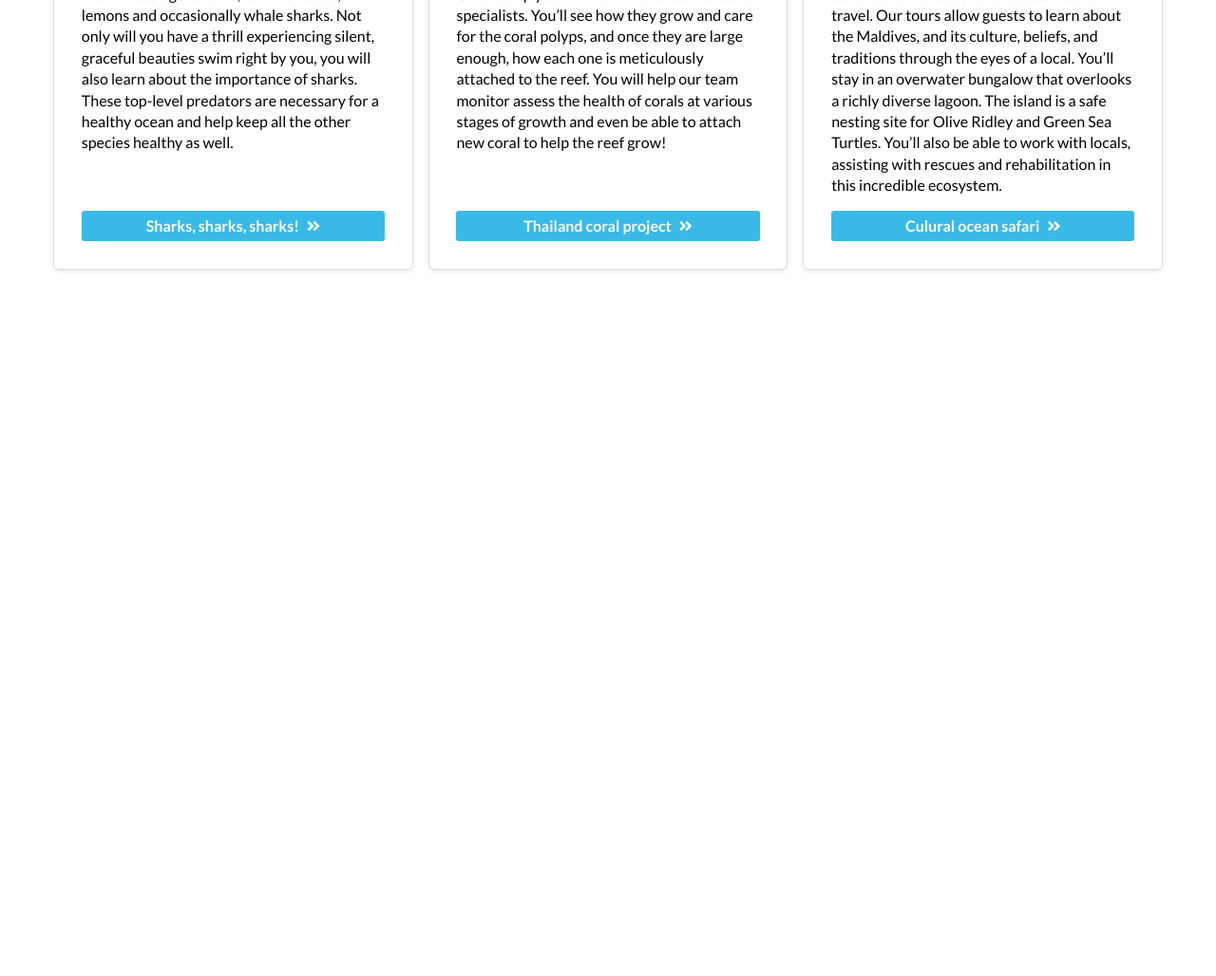
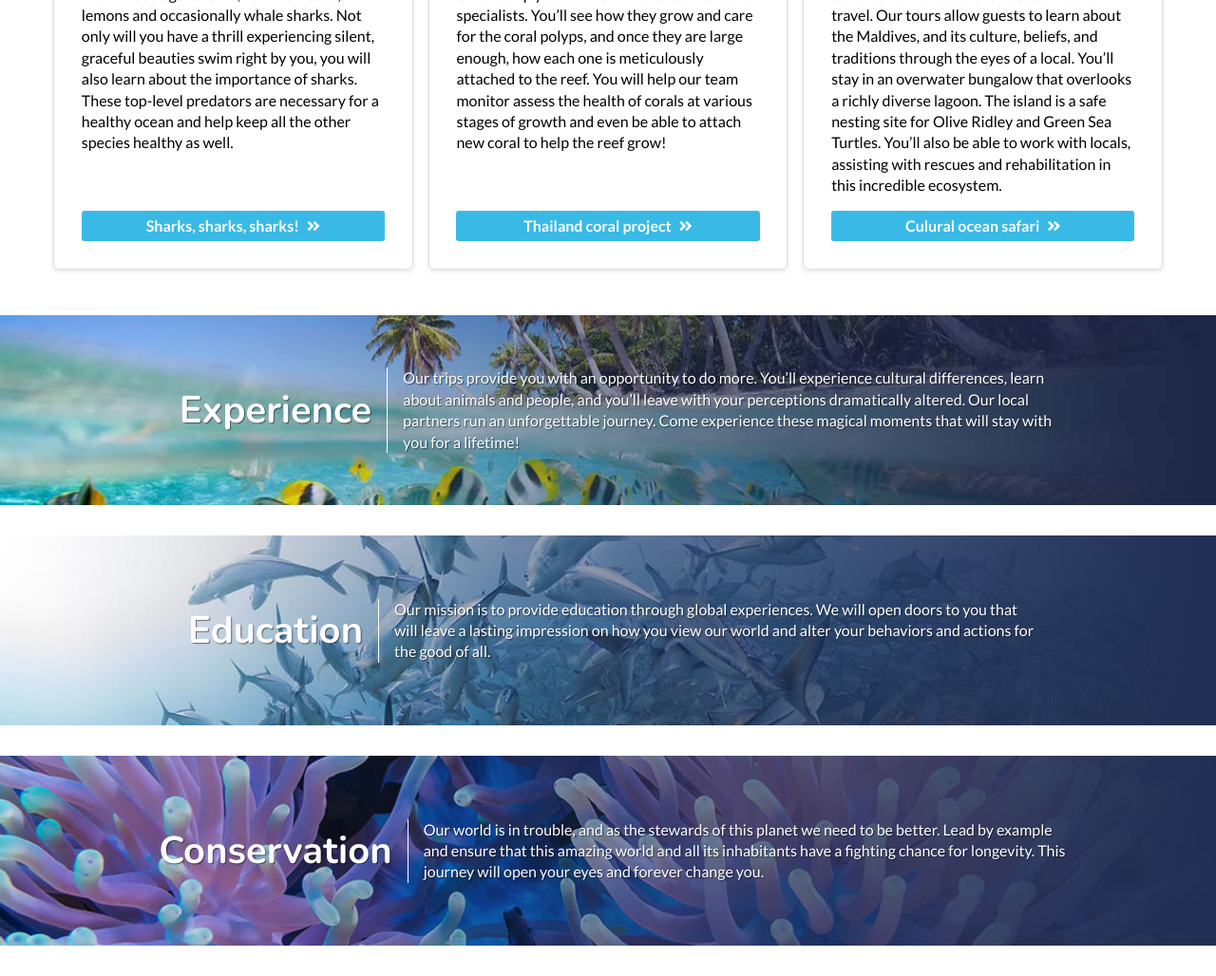
Before and after one commit to maryfru/combining-grid-and-flexbox, a plain HTML site: page index.html in a window 1280 px wide. Shown: the part 1400-2428 px from the top of the page at 95% size. Before the commit the page ends 1700 px from the top, so only its background shows below. Drawn offline with nearby package versions, Linux system fonts and the light colour scheme.

Commit message:
Added CTA (Call to action) summaries

```diff
--- a/index.html
+++ b/index.html
@@ -179,16 +179,44 @@
         </ul>
       </section>
       <!-- CTA1 -->
+      <section class="cta cta1">
+        <h1>Experience</h1>
+        <p>
+          Our trips provide you with an opportunity to do more. You’ll
+          experience cultural differences, learn about animals and people, and
+          you’ll leave with your perceptions dramatically altered. Our local
+          partners run an unforgettable journey. Come experience these magical
+          moments that will stay with you for a lifetime!
+        </p>
+      </section>
 
       <!-- Team -->
 
       <!-- CTA2 -->
+      <section class="cta cta2">
+        <h1>Education</h1>
+        <p>
+          Our mission is to provide education through global experiences. We
+          will open doors to you that will leave a lasting impression on how you
+          view our world and alter your behaviors and actions for the good of
+          all.
+        </p>
+      </section>
 
       <!-- Problem -->
 
       <!-- Actions -->
 
       <!-- CTA3 -->
+      <section class="cta cta3">
+        <h1>Conservation</h1>
+        <p>
+          Our world is in trouble, and as the stewards of this planet we need to
+          be better. Lead by example and ensure that this amazing world and all
+          its inhabitants have a fighting chance for longevity. This journey
+          will open your eyes and forever change you.
+        </p>
+      </section>
 
       <!-- Photo Gallery -->
     </main>
--- a/styles/base.css
+++ b/styles/base.css
@@ -347,6 +347,37 @@ nav .btn:hover {
 }
 
 /* ############ 5. CTA ############ */
+.cta {
+  background-repeat: no-repeat;
+  background-position: center center;
+  background-size: cover;
+  color: #fff;
+  margin: 2rem auto;
+  padding: 2rem;
+  text-shadow: 1px 1px 1px rgb(0 0 0 / 50%);
+}
+
+.cta1 {
+  background-image: url(/images/ctaBG1_sm.jpg);
+}
+
+.cta2 {
+  background-image: url(/images/ctaBG2_sm.jpg);
+}
+
+.cta3 {
+  background-image: url(/images/ctaBG3_sm.jpg);
+}
+
+.cta h1 {
+  margin-left: 1rem;
+}
+
+.cta p {
+  border-left: solid 1px #fff;
+  padding-left: 1rem;
+  max-width: 700px;
+}
 
 /* ############ 6. Team ############ */
 
@@ -454,6 +485,30 @@ nav .btn:hover {
   .trips p {
     flex: 3;
   }
+
+  /* ############ 10a-iv. CTA (Call to action) summaries, Large screen rules ############ */
+  .cta {
+    min-height: 200px;
+    display: flex;
+    align-items: center;
+    justify-content: center;
+  }
+
+  .cta1 {
+    background-image: url(/images/ctaBG1_lg.jpg);
+  }
+
+  .cta2 {
+    background-image: url(/images/ctaBG2_lg.jpg);
+  }
+
+  .cta3 {
+    background-image: url(/images/ctaBG3_lg.jpg);
+  }
+
+  .cta h1 {
+    margin-right: 1rem;
+  }
 }
 
 /* ############ 10b. Media Query, (min-width: 1000px) ############ */
```
